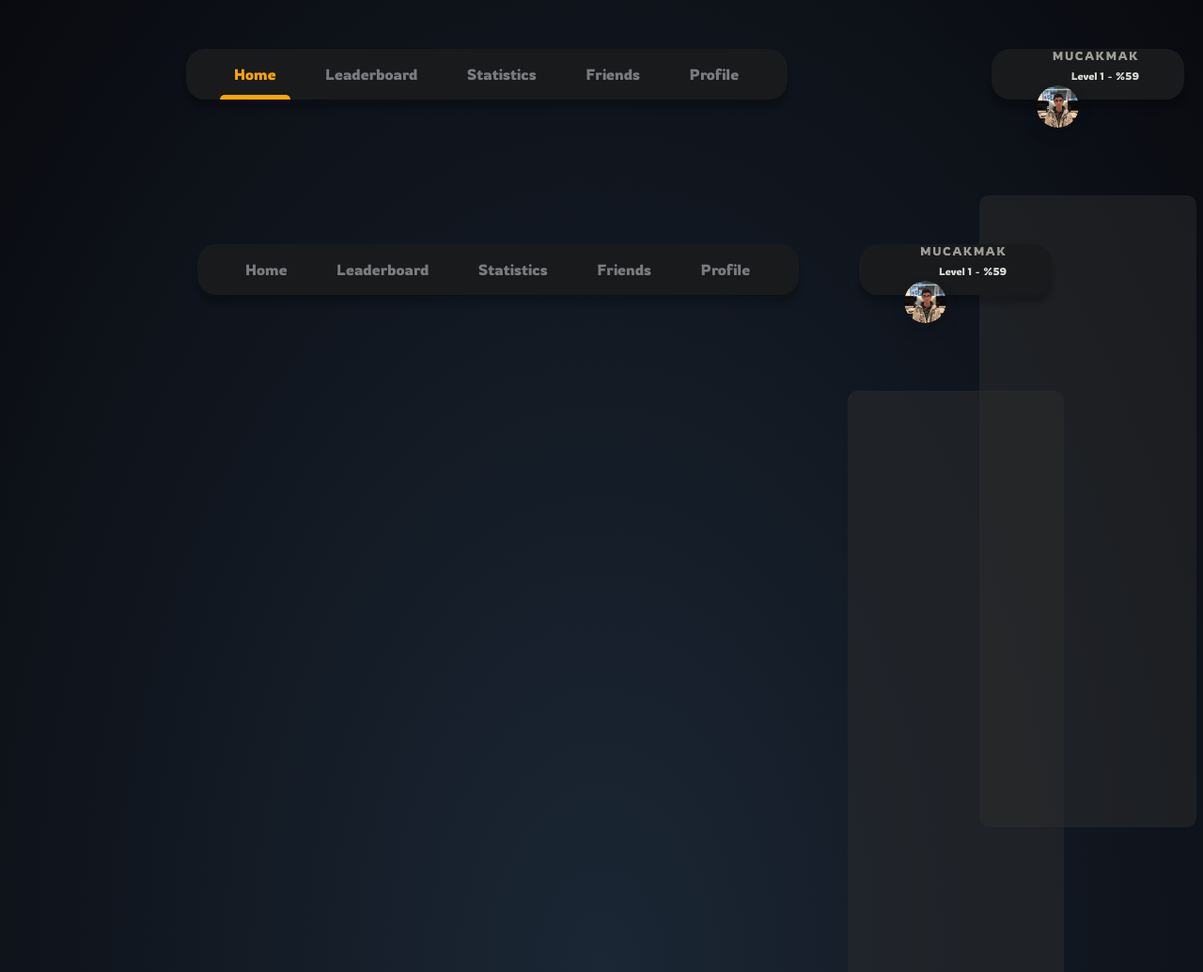
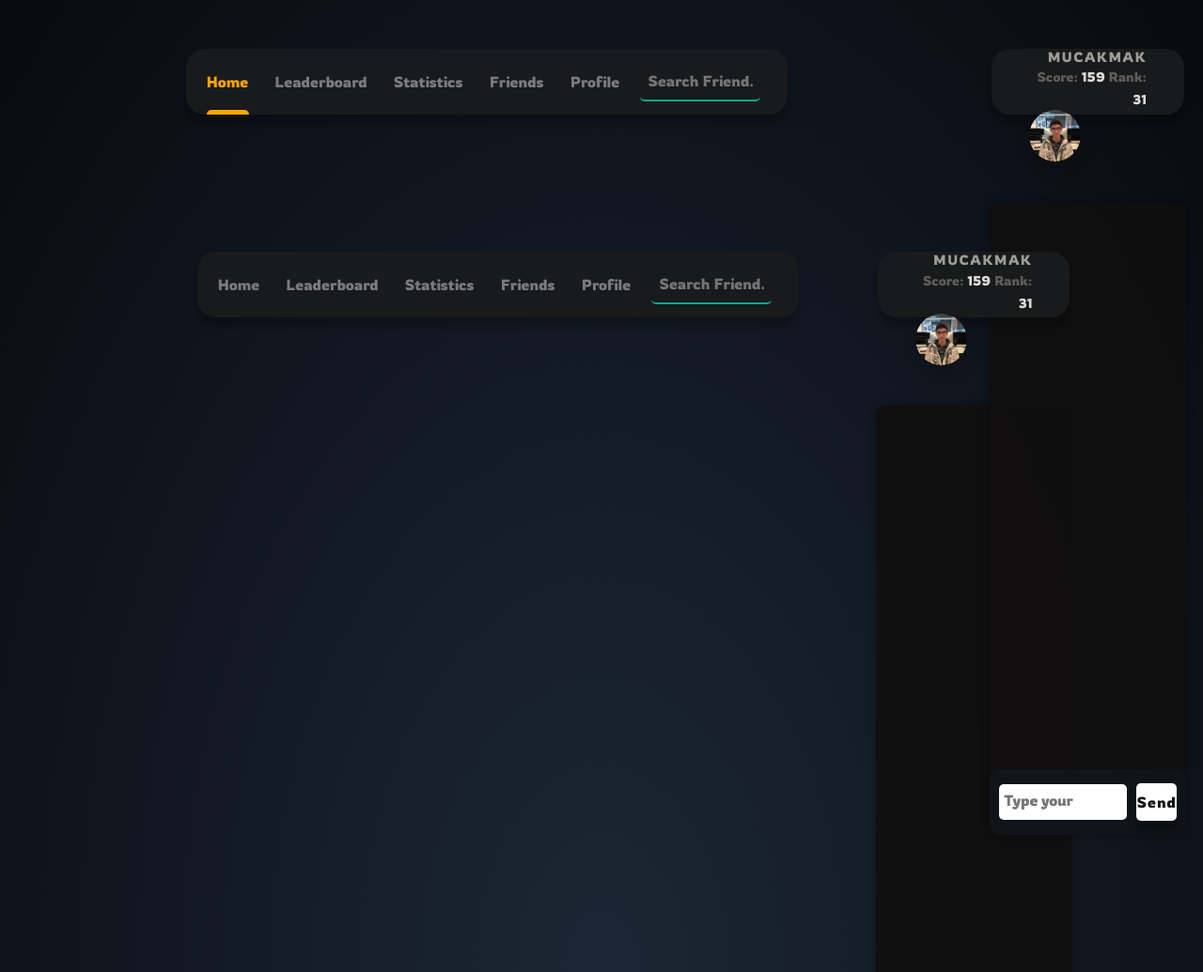
Before and after one commit to mucahitcakmak/my-ft_transcendence, a Django app: page /home in a window 1280 px wide. Shown: the whole page at 94% size. Run offline with Django 5.2, Linux system fonts and the light colour scheme; some libraries are stand-ins or nearby versions.

Commit message:
büyük değişiklikler yapıldı. search bar eklendi.

````diff
--- a/game/static/css/friends.css
+++ b/game/static/css/friends.css
@@ -4,6 +4,19 @@
     margin-right: auto;
     margin-left: auto;
     display: block;
+}
+
+.friend-search {
+    border-radius: 5px;
+    border: none;
+    background-color: transparent;
+    border-bottom: #0aa989 2px solid;
+    padding: .5em;
+    font-size: 1em;
+    color: white;
+}
+.friend-search:focus {
+    outline: none;
 }
 
 .friends .table-p {
--- a/game/static/css/leaderboard.css
+++ b/game/static/css/leaderboard.css
@@ -48,6 +48,7 @@ table tbody tr:hover {
     padding-left: 1em;
     height: 1em;
     text-align: start;
+	font-size: calc(var(--base-font-size) + 3px);
 }
 
 table tbody tr td:nth-child(2) {
@@ -81,7 +82,7 @@ tbody tr:nth-child(even) {
     height: 13vh;
 }
 .leaderboard tbody tr:nth-child(1) td p, .leaderboard tbody tr:nth-child(1) td {
-    font-size: calc(var(--base-font-size) + 6px);
+    font-size: calc(var(--base-font-size) + 8px);
 
 }
 .leaderboard tbody tr:nth-child(1) td img {
@@ -95,7 +96,7 @@ tbody tr:nth-child(even) {
     height: 11vh;
 }
 .leaderboard tbody tr:nth-child(2) td p, .leaderboard tbody tr:nth-child(2) td {
-    font-size: calc(var(--base-font-size) + 4px);
+    font-size: calc(var(--base-font-size) + 6px);
 }
 .leaderboard tbody tr:nth-child(2) td img {
     width: 60px; height: 60px;
@@ -107,7 +108,7 @@ tbody tr:nth-child(even) {
     height: 9vh;
 }
 .leaderboard tbody tr:nth-child(3) td p, .leaderboard tbody tr:nth-child(3) td {
-    font-size: calc(var(--base-font-size) + 2px);
+    font-size: calc(var(--base-font-size) + 4px);
 }
 .leaderboard tbody tr:nth-child(3) td img {
     width: 55px; height: 55px;
--- a/game/static/css/mainpage.css
+++ b/game/static/css/mainpage.css
@@ -20,10 +20,10 @@
   overflow: hidden;
   max-width: 100%;
   background-color: rgb(24, 26, 27);
-  padding: 0 20px;
-  min-height: 54px;
-  max-height: 90px;
-  height: 5vh;
+  /*padding: 0 20px;*/
+  min-height: 70px;
+  max-height: 110px;
+  height: 6vh;
   width: 50vw;
   border-radius: 20px;
   box-shadow: 0 10px 5px rgba(0, 0, 0, 0.2);
@@ -31,7 +31,7 @@
 
 .nav-item {
   color: #7b7a80;
-  padding: 15px;
+  /*padding: 15px;*/
   text-decoration: none;
   -webkit-transition: .1s;
   transition: .1s;
@@ -44,7 +44,7 @@
 .nav-item:before {
     content: "";
     position: absolute;
-    bottom: -6px;
+    bottom: -2.5vh;
     left: 0;
     width: 100%;
     height: 5px;
@@ -56,12 +56,12 @@
 
   .nav-item.is-active:before {
     opacity: 1;
-    bottom: 0;
+    bottom: -2.5vh;
     background-color: inherit; /* Aktif öğe rengini kullan */
   }
 .nav-item:not(.is-active):hover:before {
   opacity: 1;
-  bottom: 0;
+  bottom: -2.5vh;
 }
 
 .nav-item:not(.is-active):hover {
@@ -101,9 +101,24 @@
   margin: 0 auto;
 }
 
+.left-panel .search {
+	border-radius: 5px;
+	border: none;
+	background-color: transparent;
+	border-bottom: #0aa989 2px solid;
+	padding: .5em;
+	font-size: 1em;
+	color: white;
+  max-width: 10vw;
+}
+
+.left-panel .search:focus {
+outline: none;
+}
+
 .right-panel {
   height: 90vh;
-  width: 21vw;
+  width	: 21vw;
 }
 
 .content {
@@ -124,9 +139,9 @@
   border: none;
   box-shadow: 0 10px 5px rgba(0, 0, 0, 0.2);
   padding: 0 20px;
-  min-height: 54px;
-  max-height: 90px;
-  height: 5vh;
+  min-height: 70px;
+  max-height: 110px;
+  height: 6vh;
 
   width: 16vw;
 }
@@ -136,7 +151,7 @@
 }
 
 .card-body {
-  padding: 0 1rem; /* Reduce padding */
+  padding: 0 0.5rem; /* Reduce padding */
   display: flex;
   align-items: center;
 }
@@ -199,12 +214,91 @@
 
 
 /* CHAT CSS */
-.chat-panel {
+.right-panel .chat-panel {
   height: 65vh;
-  width: 18vw;
-  background-color: rgba(44, 44, 44, 0.5);
+  width: 30vw;
+  padding-right: 30px;
+  padding-left: 30px;
   border-radius: 10px 10px 10px 10px;
 }
+
+.right-panel .chat-container {
+	height: 65vh;
+	display: flex;
+	flex-direction: column;
+	align-items: stretch;
+	justify-content: flex-end;
+	background-color: rgba(16, 15, 15, 0.901);
+	border-radius: 10px;
+	box-shadow: 0 0 10px rgba(0, 0, 0, 0.3);
+
+}
+
+.chat-scroll {
+  max-height: 56vh;
+  word-wrap: break-word;
+}
+
+.chat-log {
+  flex: 1;
+  overflow-y: auto;
+  flex-direction: column;
+  padding-right: 10px;
+  padding-left: 10px;
+  justify-content: flex-end;
+  box-sizing: border-box;
+  max-height: 56vh;
+}
+
+.input-container {
+	display: flex;
+  padding-right: 10px;
+  align-items: center;
+  padding-left: 10px;
+	border-radius: 10px;
+	background-color: #131b2771;
+}
+
+#message-input {
+  	flex: 1;
+	padding: 5px;
+	border-radius: 5px;
+  	width: 10vw;
+	border: none;
+	resize: vertical;
+	height: 38px;
+  resize: none;
+}
+
+#send-button {
+	border-radius: 5px;
+	border: none;
+	margin-left: 10px;
+  width: auto;
+  min-width: 3vw;
+	cursor: pointer;
+}
+
+/* CHAT BARI ÖZELLEŞTİRME */
+::-webkit-scrollbar {
+  width: 10px;
+}
+
+/* Track */
+::-webkit-scrollbar-track {
+  background: #f1f1f1;
+}
+
+/* Handle */
+::-webkit-scrollbar-thumb {
+  background: #888;
+}
+
+/* Handle on hover */
+::-webkit-scrollbar-thumb:hover {
+  background: #555;
+}
+
 
 /* Content animasyonlu yükleme */
 .fade-in {
@@ -271,14 +365,14 @@
       font-size: 16px;
   }
   .card-title {
+    font-size: .7875rem;
+  }
+  .h5.font-weight-bold {
     font-size: .6875rem;
   }
-  .h5.font-weight-bold {
-    font-size: .5875rem;
-  }
   .icon {
-    width: 40px;
-    height: 40px;
+    width: 45px;
+    height: 45px;
   }
 }
 
@@ -287,14 +381,14 @@
       font-size: 16px;
   }
   .card-title {
-    font-size: .7875rem;
+    font-size: .9175rem;
   }
   .h5.font-weight-bold {
-    font-size: .6875rem;
+    font-size: .8875rem;
   }
   .icon {
-    width: 45px;
-    height: 45px;
+    width: 55px;
+    height: 55px;
   }
 }
 
--- a/game/static/css/statistics.css
+++ b/game/static/css/statistics.css
@@ -7,7 +7,7 @@
 
 .stats-cards {
     display: grid;
-    grid-template-columns: repeat(3, 1fr); /* 3 sütun oluştur */
+    grid-template-columns: repeat(3, 1fr);
     grid-gap: 20px;
     row-gap: 50px;
 }
@@ -20,7 +20,7 @@
     align-items: center;
     padding: 15px;
     color: white;
-    box-shadow: 0 10px 5px rgba(0, 0, 0, 0.2); /* Beyaz parlak gölge */
+    box-shadow: 0 10px 5px rgba(0, 0, 0, 0.2);
     max-width: 20vw;
     min-height: 15vh;
 }
@@ -68,10 +68,10 @@
     border-radius: 50%;
     background: linear-gradient(87deg, #f5365c 0%, #f56036 100%);
     color: white;
-    box-shadow: 0 0 15px 10px rgba(255, 255, 255, 0.05); /* Beyaz parlak gölge */
+    box-shadow: 0 0 15px 10px rgba(255, 255, 255, 0.05);
 }
 .stats-cards .icon-shape i {
     color: white;
-    font-size: 32px; /* Bu satırı ekleyin veya mevcutsa değeri artırın */
+    font-size: 32px;
     margin-top: 8px;
 }
--- a/game/static/js/friends.js
+++ b/game/static/js/friends.js
@@ -0,0 +1,16 @@
+function search() {
+    var text = document.getElementById('friend-search').value.toLowerCase();
+    const tr = document.getElementsByTagName('tr');
+
+    for (let i = 1; i < tr.length; i++) {
+        let userNameCell = tr[i].getElementsByClassName('table-p')[0];
+        if (userNameCell) {
+            let userName = userNameCell.textContent.toLowerCase();
+            if (userName.includes(text)) {
+                tr[i].style.display = '';
+            } else {
+                tr[i].style.display = 'none';
+            }
+        }
+    }
+}
--- a/game/static/js/mainpage.js
+++ b/game/static/js/mainpage.js
@@ -78,3 +78,80 @@ document.addEventListener('DOMContentLoaded', () => {
         loadPageBasedOnPath(window.location.pathname); // URL değiştiğinde içerik ve tabbar güncellenir
     };
 });
+
+
+ // CHAT JS
+
+document.addEventListener("DOMContentLoaded", function() {
+  var chatLog = document.getElementById("chat-log");
+  var messageInput = document.getElementById("message-input");
+  var sendButton = document.getElementById("send-button");
+
+  sendButton.addEventListener("click", function() {
+    sendMessage();
+  });
+
+  messageInput.addEventListener("keydown", function(event) {
+    if (event.key === "Enter" && !event.shiftKey) {
+      event.preventDefault();
+      sendMessage();
+    }
+  });
+
+  messageInput.addEventListener("input", function() {
+    adjustInputHeight();
+  });
+
+  messageInput.addEventListener("paste", function(event) {
+    event.preventDefault();
+    var clipboardData = event.clipboardData || window.clipboardData;
+    var pastedContent = clipboardData.getData("text/plain");
+    var formattedContent = formatMessage(pastedContent);
+    document.execCommand("insertHTML", false, formattedContent);
+  });
+
+  function sendMessage() {
+    var message = messageInput.value;
+    if (message !== "") {
+      appendUserMessage(message);
+      messageInput.value = "";
+      adjustInputHeight(); // Shrink the input box after sending
+    }
+  }
+
+  function appendUserMessage(message) {
+    var timestamp = getCurrentTimestamp();
+    var userMessage = `<div><span class="timestamp">${timestamp}</span>[User]: ${formatMessage(message)}</div>`;
+    chatLog.innerHTML += userMessage;
+    scrollToBottom();
+  }
+
+  function scrollToBottom() {
+    chatLog.scrollTop = chatLog.scrollHeight;
+  }
+
+  function getCurrentTimestamp() {
+    var now = new Date();
+    var hours = now.getHours().toString().padStart(2, "0");
+    var minutes = now.getMinutes().toString().padStart(2, "0");
+    return `${hours}:${minutes}`;
+  }
+
+  function adjustInputHeight() {
+    messageInput.style.height = "auto";
+    messageInput.style.height = messageInput.scrollHeight + "px";
+  }
+
+  function formatMessage(message) {
+    // Check if the message starts with a code block indicator
+    if (message.startsWith("```")) {
+      return `<pre>${message}</pre>`;
+    }
+
+    // Escape HTML characters
+    message = message.replace(/</g, "&lt;").replace(/>/g, "&gt;");
+
+    // Format code blocks enclosed in backticks
+    return message.replace(/(```[\s\S]*?```)/g, '<pre>$1</pre>');
+  }
+});
--- a/game/static/js/profile.js
+++ b/game/static/js/profile.js
@@ -1,5 +1,5 @@
 function toggleEdit(editMode) {
-    const elements = document.querySelectorAll("#username, #name,#surname,#tournamentName");
+    const elements = document.querySelectorAll("#username, #name, #surname, #gamename");
     const button = document.querySelector(".cool-btn");
 
     if (editMode) {
@@ -7,6 +7,8 @@ function toggleEdit(editMode) {
             const input = document.createElement("input");
             input.value = element.textContent;
             input.className = "form-control";
+            input.setAttribute("data-id", element.id);
+            input.id = element.id;
             element.replaceWith(input);
         });
         button.textContent = "Save";
@@ -15,6 +17,7 @@ function toggleEdit(editMode) {
         elements.forEach((input) => {
             const td = document.createElement("td");
             td.textContent = input.value;
+            td.id = input.getAttribute("data-id");
             input.replaceWith(td);
         });
         button.textContent = "Edit";
--- a/game/templates/mainpage.html
+++ b/game/templates/mainpage.html
@@ -47,6 +47,7 @@
           <a id="statisticsBTN" href="" class="nav-item" data-target-path="/statistics" active-color="blue">Statistics</a>
           <a id="friendsBTN" href="" class="nav-item" data-target-path="/friends" active-color="red">Friends</a>
           <a id="profileBTN" href="" class="nav-item" data-target-path="/profile" active-color="rebeccapurple">Profile</a>
+          <input id="search" class="search" placeholder="Search Friend...">
           <span class="nav-indicator"></span>
         </nav>
 
@@ -58,17 +59,17 @@
 
     <!-- SAĞ PANEL -->
     <div class="right-panel row d-flex justify-content-evenly">
-            <!-- CARD START -->
         <div class="card card-stats">
             <div class="card-body">
             	<div class="row">
             	  <div class="col">
             	    <h5 class="card-title text-uppercase mb-0">mucakmak</h5>
-                      <span class="h5 font-weight-bold mb-0">Level 1</span>
-                      <span class="h5 font-weight-bold mb-0">-</span>
-                      <span class="h5 font-weight-bold mb-0">%59</span>
+            	    <span class="h5 font-weight-bold mb-0" style="color: #5f5d59;">Score:</span>
+            	    <span class="h5 font-weight-bold mb-0">159</span>
+            	  	<span class="h5 font-weight-bold mb-0" style="color: #5f5d59;">Rank:</span>
+            	  	<span class="h5 font-weight-bold mb-0">31</span>
             	</div>
-                    <div class="col-auto">
+            	<div class="col">
             	  <div class="icon icon-shape text-white rounded-circle shadow">
             	    <img src="{% static 'img/mucakmak.jpg' %}" alt="intra-image" class="card-image">
             	  </div>
@@ -77,11 +78,20 @@
             </div>
         </div>
         <!-- CARD FINISH -->
-
         <!-- CHAT -->
-            <div class="chat-panel"></div>
-
-
+        <div class="chat-panel">
+        	<div class="chat-container">
+            	<div id="chat-scroll" class="chat-scroll">
+            		<div class="chat-log text-white" id="chat-log">
+                  <!-- İÇERİK -->
+                	</div>
+				      </div>
+            	<div class="input-container">
+            			<textarea maxlength="35"rows="3" id="message-input" placeholder="Type your message..." rows="1"></textarea >
+            			<button id="send-button" class="cool-btn" style="padding: 0; height: 40px">Send</button>
+            	</div>
+          	</div>
+        </div>
 	</div>
 </div>
 
--- a/templates/pages/friends.html
+++ b/templates/pages/friends.html
@@ -1,7 +1,7 @@
 <div class="friends">
-	 <!-- <div class="description">
-		<h3 class="ml-3 text-white">Search box eklenecek</h3>
-	</div> -->
+	<div>
+		<input id="friend-search" class="friend-search" placeholder="Search Friend..." oninput="search()">
+	</div>
 	<table>
 		<thead>
 			<tr>
--- a/templates/pages/profile.html
+++ b/templates/pages/profile.html
@@ -4,7 +4,7 @@
         <h4>Muhammed Esad Şeker</h4>
         <h5>@museker</h5>
         <div class="d-flex flex-column align-items-center">
-            <button class="cool-btn" onclick="toggleEdit(true)" style="width: 100%; max-width: 28vh; margin-bottom: 0;">Edit Profile</button>
+            <button class="cool-btn" onclick="toggleEdit(true)" style="width: 100%; max-width: 28vh; margin-bottom: 0;">Edit</button>
             <button class="cool-btn" style="width: 100%; max-width: 28vh; background-color: rgb(228, 92, 92);"> Logout</button>
         </div>
     </div>
@@ -16,7 +16,7 @@
             </tr>
             <tr>
                 <th>Game Name</th>
-                <td id="tournamentName">peler1nl1kelt0s</td>
+                <td id="gamename">peler1nl1kelt0s</td>
             </tr>
             <tr>
                 <th>Name</th>
````
Also changed, not shown: templates/pages/leaderboard.html (+15 -0 lines), templates/pages/statistics.html (+45 -0 lines). Lines whose indentation alone changed are shown as unchanged.
